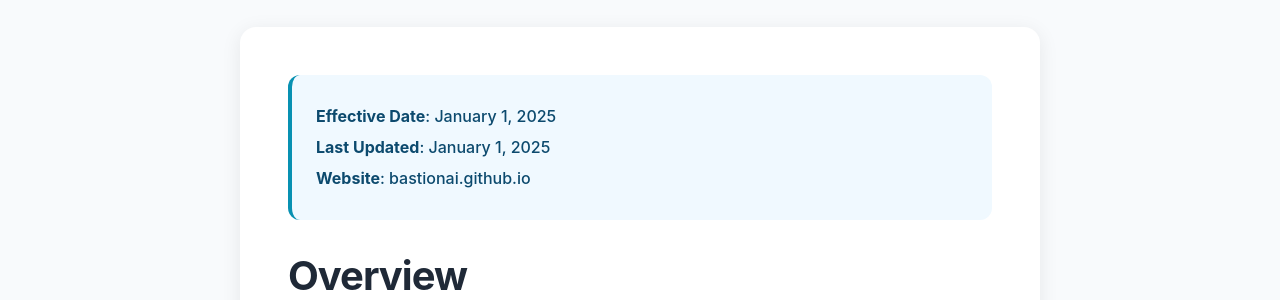
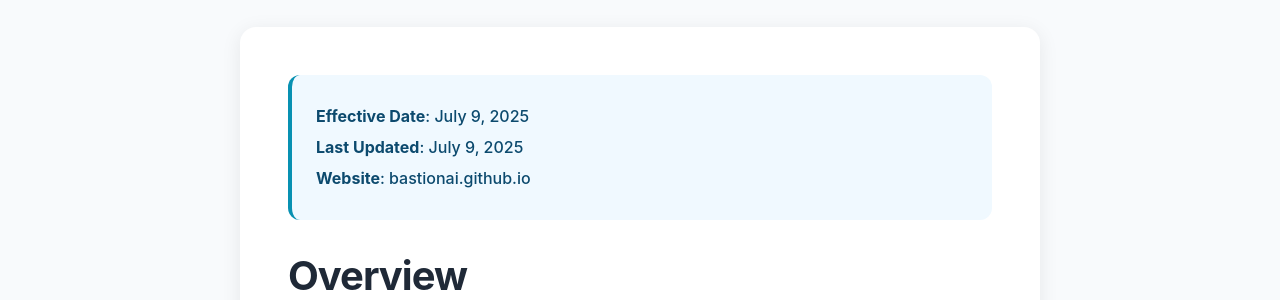
Before and after one commit to BastionAI/bastionai.github.io, a Jekyll site: the page built from website-privacy.md, in a window 1280 px wide and 900 px high. Shown: the part 296-596 px from the top of the window. Built offline with Jekyll 4.4.1, drawn with Linux system fonts in a browser that asks for light colours.

Commit message:
Fix privacy policy dates to July 9, 2025

```diff
--- a/website-privacy.md
+++ b/website-privacy.md
@@ -17,8 +17,8 @@ permalink: /website-privacy/
     <div class="privacy-main">
 
       <div class="privacy-meta">
-        <p><strong>Effective Date</strong>: January 1, 2025</p>
-        <p><strong>Last Updated</strong>: January 1, 2025</p>
+        <p><strong>Effective Date</strong>: July 9, 2025</p>
+        <p><strong>Last Updated</strong>: July 9, 2025</p>
         <p><strong>Website</strong>: bastionai.github.io</p>
       </div>
 
```
